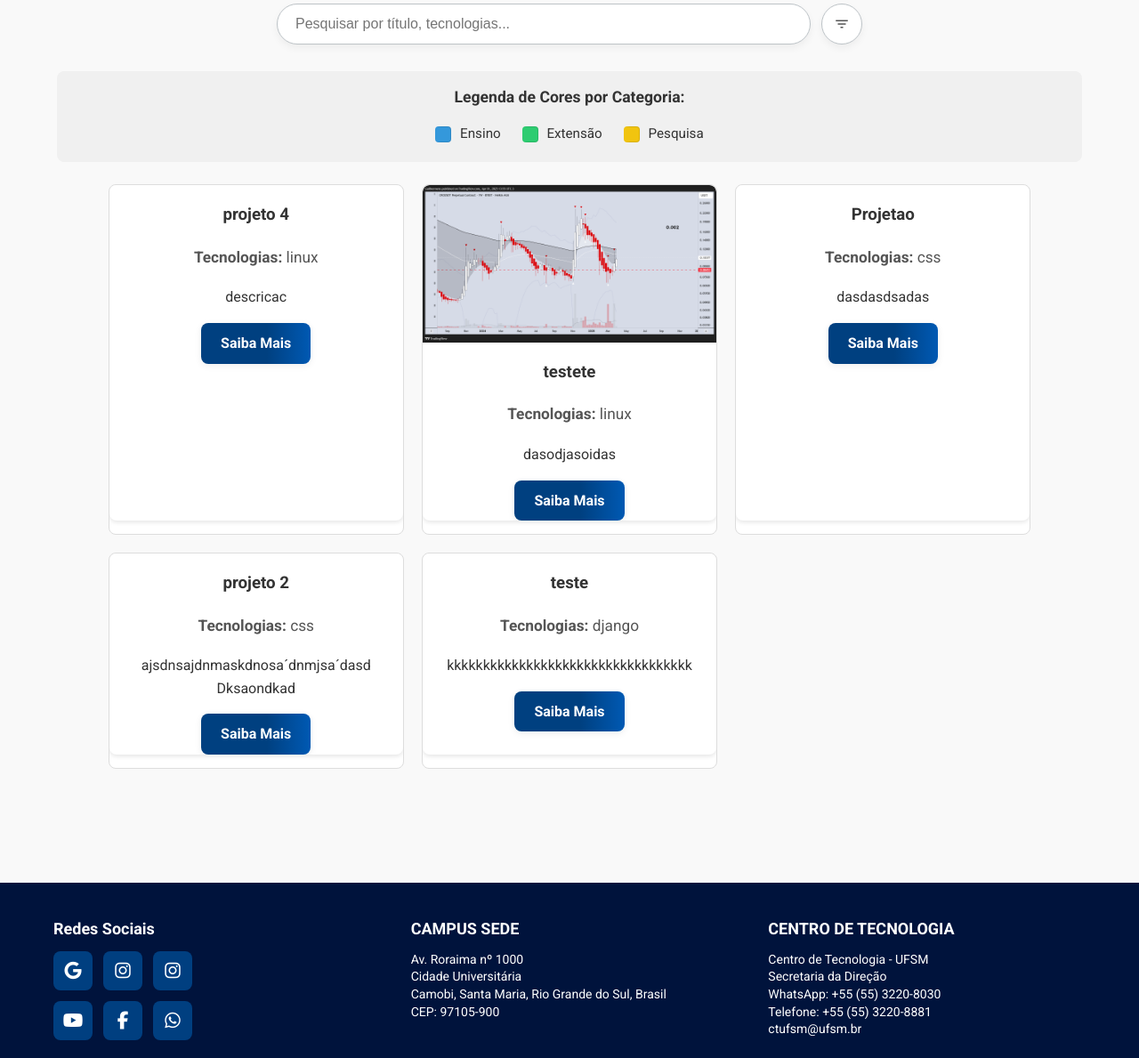
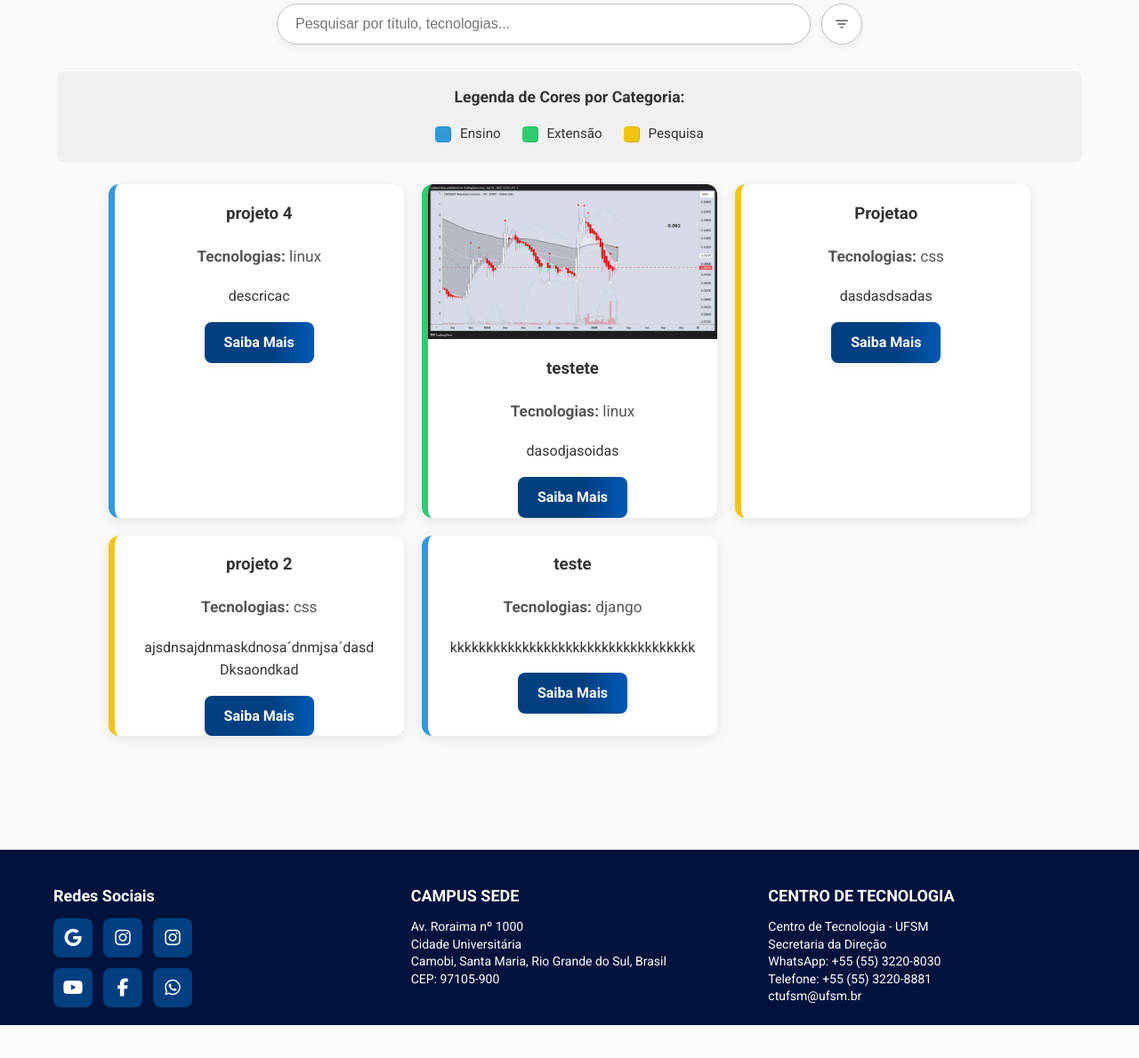
Before and after one commit to cs0097746/PROJETO-DE-SOFTWARE-I, a Django app: page /projetos/ in a window 1280 px wide. Shown: the part 265-1454 px from the top of the page at 89% size. After the commit the page ends 1417 px from the top, so only its background shows below. Run offline with Django 5.2, Linux system fonts and the light colour scheme; data comes from the database, SQL or seed files in the repository; both versions use the stored data as it was after the commit.

Commit message:
fix bordas

```diff
--- a/site_inf/static/site_inf/css/style.css
+++ b/site_inf/static/site_inf/css/style.css
@@ -878,7 +878,7 @@ footer {
   transition: box-shadow 0.3s ease;
   /* Importante: a borda colorida será aplicada pelas classes específicas acima */
   /* Remova qualquer outra borda esquerda padrão se houver */
-  /* border-left: none; */ /* Garante que apenas a borda colorida apareça */
+  border-left: none; /* Garante que apenas a borda colorida apareça */
   margin-bottom: 15px; /* Espaçamento entre os cards na grade */
 }
 
--- a/site_inf/templates/site_inf/pages/projetos.html
+++ b/site_inf/templates/site_inf/pages/projetos.html
@@ -43,7 +43,7 @@
 
     <div class="project-grid">
       {% for projeto in projetos %}
-        <div class="project-item" data-tipo="{{ projeto.categoria|lower }}">
+        <div class="project-item--{{ projeto.categoria|lower }}">
           <div class="card">
             {% if projeto.imagem %}
               <img src="{{ projeto.imagem.url }}" alt="{{ projeto.titulo }}">
```
Also changed, not shown: db.sqlite3.
